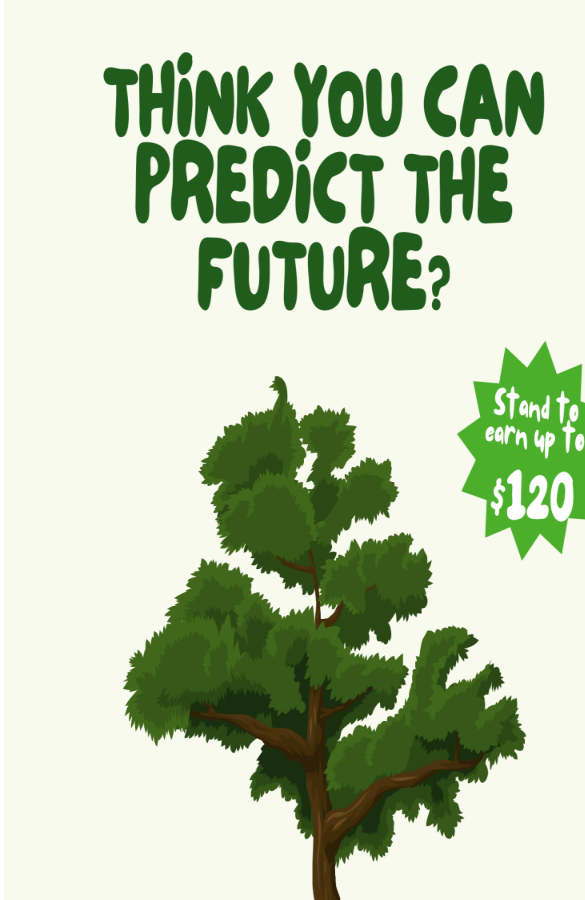
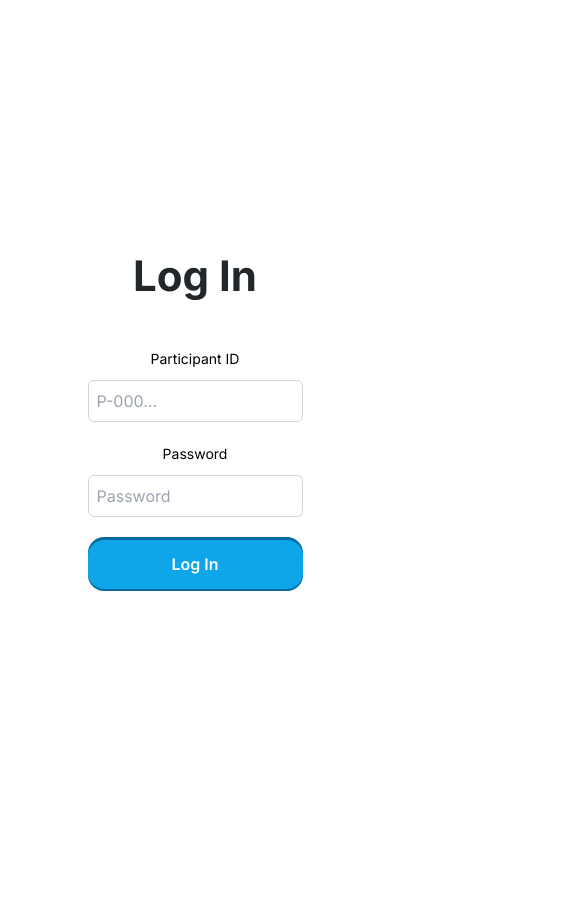
Before and after one commit to mongj/nusc-prediction-market, a React (Vite) app in the folder frontend/: page /login in a window 390 px wide. Shown: the top 900 px of the page, 585 px wide, since content can reach past the window. After the commit the page ends 844 px from the top, so only its background shows below. Built offline with nearby package versions, Linux system fonts and the light colour scheme.

Commit message:
Create mobile view for login page

```diff
--- a/frontend/src/pages/Login/Login.css
+++ /dev/null
@@ -1,113 +0,0 @@
-.login-container {
-  width: 100%;
-  height: 100%;
-  display: flex;
-  justify-content: flex-start;
-  align-items: center;
-}
-
-.login-image {
-  width: 800px;
-  height: 900px;
-}
-
-.login-form {
-  flex: 1;
-  padding: 80px;
-  display: flex;
-  flex-direction: column;
-  justify-content: flex-start;
-  align-items: flex-start;
-  gap: 48px;
-}
-
-.login-header {
-  align-self: stretch;
-  display: flex;
-  flex-direction: column;
-  justify-content: flex-start;
-  align-items: center;
-  gap: 8px;
-}
-
-
-.form-group {
-  display: flex;
-  flex-direction: column;
-  gap: 9px;
-  width: 480px; /* Set the width to match the login button */
-  margin-bottom: 20px;
-}
-
-/* Default styles */
-.login-header h2 {
-  color: #21272A;
-  font-size: 42px;
-  font-family: Inter, sans-serif;
-  font-weight: 700;
-  line-height: 46.2px;
-}
-
-.form-group label {
-  color: black;
-  font-size: 16px;
-  font-family: Inter, sans-serif;
-  font-weight: 400;
-  line-height: 24px;
-}
-
-/* Dark mode styles */
-@media (prefers-color-scheme: dark) {
-  .login-header h2,
-  .form-group label {
-    color: white;
-  }
-}
-
-.form-group input {
-  padding: 8px 12px;
-  border: 1px solid #D4D4D4;
-  border-radius: 6px;
-  font-size: 16px;
-  font-family: Inter, sans-serif;
-  color: #A3A3A3;
-  width: 100%; /* Ensure the input fields take the full width of the form group */
-}
-
-.login-button {
-  width: 480px; /* Decrease the width of the login button */
-  height: 54px;
-  position: relative;
-  border: none;
-  background: none;
-  cursor: pointer;
-  display: flex; /* Use flexbox for centering */
-  justify-content: center; /* Center horizontally */
-  align-items: center; /* Center vertically */
-}
-
-.login-button-background {
-  width: 100%;
-  height: 54px;
-  position: absolute;
-  background: #0369A1;
-  border-radius: 16px;
-}
-
-.login-button-foreground {
-  width: 100%;
-  height: 49.09px;
-  position: absolute;
-  background: #0EA5E9;
-  border-radius: 16px;
-}
-
-.login-button-text {
-  color: white;
-  font-size: 16px;
-  font-family: Inter, sans-serif;
-  font-weight: 600;
-  line-height: 24px;
-  word-wrap: break-word;
-  z-index: 1; /* Ensure the text is above the background layers */
-}
--- a/frontend/src/pages/Login/Login.tsx
+++ b/frontend/src/pages/Login/Login.tsx
@@ -1,5 +1,4 @@
 import { useState } from 'react';
-import './Login.css';
 
 function Login() {
   const [username, setUsername] = useState('');
@@ -12,15 +11,15 @@ function Login() {
   };
 
   return (
-      <div className="login-container">
-        <img className="login-image" src="/images/poster.png" alt="Placeholder"/>
-        <div className="login-form">
-          <div className="login-header">
-            <h2>Log In</h2>
+    <div className="flex justify-start items-center">
+      <img className="w-[650px] h-[650px] hidden sm:block" src="/images/poster.png" alt="Placeholder"/>
+      <div className="flex-1 p-20 flex flex-col justify-start items-start gap-12 w-[375px] sm:w-[640px] sm:overflow-auto">
+        <div className="self-stretch flex flex-col justify-start items-center gap-2">
+          <h2 className="text-[#21272A] text-[42px] font-bold leading-[46.2px]">Log In</h2>
         </div>
         <form onSubmit={handleSubmit}>
-            <div className="form-group">
-              <label htmlFor="username">Participant ID</label>
+          <div className="flex flex-col gap-[9px] w-full sm:w-[640px] mb-5">
+            <label htmlFor="username" className="text-black text-sm font-normal leading-6">Participant ID</label>
             <input
               type="text"
               id="username"
@@ -28,10 +27,11 @@ function Login() {
               onChange={(e) => setUsername(e.target.value)}
               placeholder="P-000..."
               required
+              className="p-2 border border-gray-300 rounded-md text-base text-gray-400 w-full"
             />
           </div>
-            <div className="form-group">
-              <label htmlFor="password">Password</label>
+          <div className="flex flex-col gap-[9px] w-full sm:w-[640px] mb-5">
+            <label htmlFor="password" className="text-black text-sm font-normal leading-6">Password</label>
             <input
               type="password"
               id="password"
@@ -39,12 +39,13 @@ function Login() {
               onChange={(e) => setPassword(e.target.value)}
               placeholder="Password"
               required
+              className="p-2 border border-gray-300 rounded-md text-base text-gray-400 w-full"
             />
           </div>
-            <button type="submit" className="login-button">
-              <div className="login-button-background"></div>
-              <div className="login-button-foreground"></div>
-              <div className="login-button-text">Log In</div>
+          <button type="submit" className="relative w-full sm:w-[640px] h-[54px] flex justify-center items-center bg-none border-none cursor-pointer">
+            <div className="absolute w-full h-full bg-[#0369A1] rounded-[16px]"></div>
+            <div className="absolute w-full h-[49.09px] bg-[#0EA5E9] rounded-[16px]"></div>
+            <div className="text-white text-base font-semibold leading-6 z-10">Log In</div>
           </button>
         </form>
       </div>
```
Lines whose indentation alone changed are shown as unchanged.
